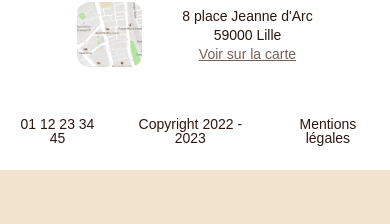
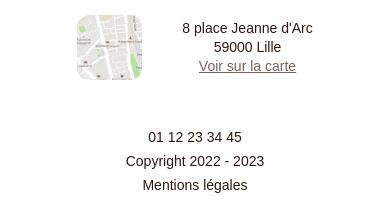
Before and after one commit to Abdul-YSUF/Mon-Vieux-Grimoire-Frontend, a React (Create React App) app: page / in a window 390 px wide. Shown: the part 850-1074 px from the top of the page. Before the commit the page ends 1020 px from the top, so only its background shows below. Built offline with nearby package versions, Linux system fonts and the light colour scheme; no server answers.

Commit message:
corrections mineurs

```diff
--- a/src/components/Footer/Footer.module.css
+++ b/src/components/Footer/Footer.module.css
@@ -56,3 +56,12 @@
 .ContactBlock p {
   margin: 0 20px;
 }
+
+@media all and (max-width: 600px) {
+  .ContactBlock {
+    flex-direction: column;
+  }
+  .ContactBlock p {
+    margin-bottom: 10px;
+  }
+}
--- a/src/components/Header/Header.module.css
+++ b/src/components/Header/Header.module.css
@@ -54,7 +54,7 @@
 
     .Header img {
         margin-top: 20px;
-        width: 50%;
+        width: 300px;
     }
 
     .Header ul li {
```
